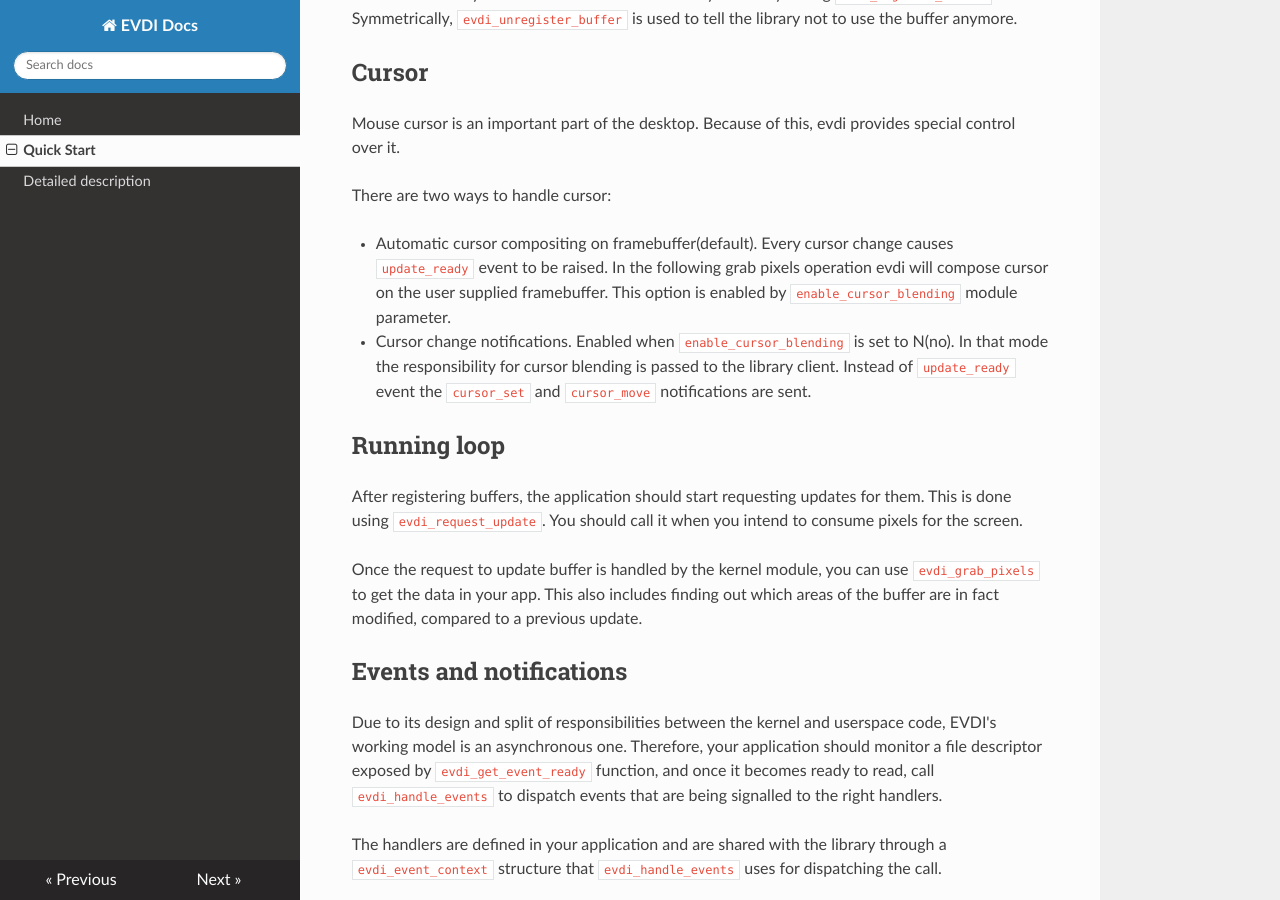
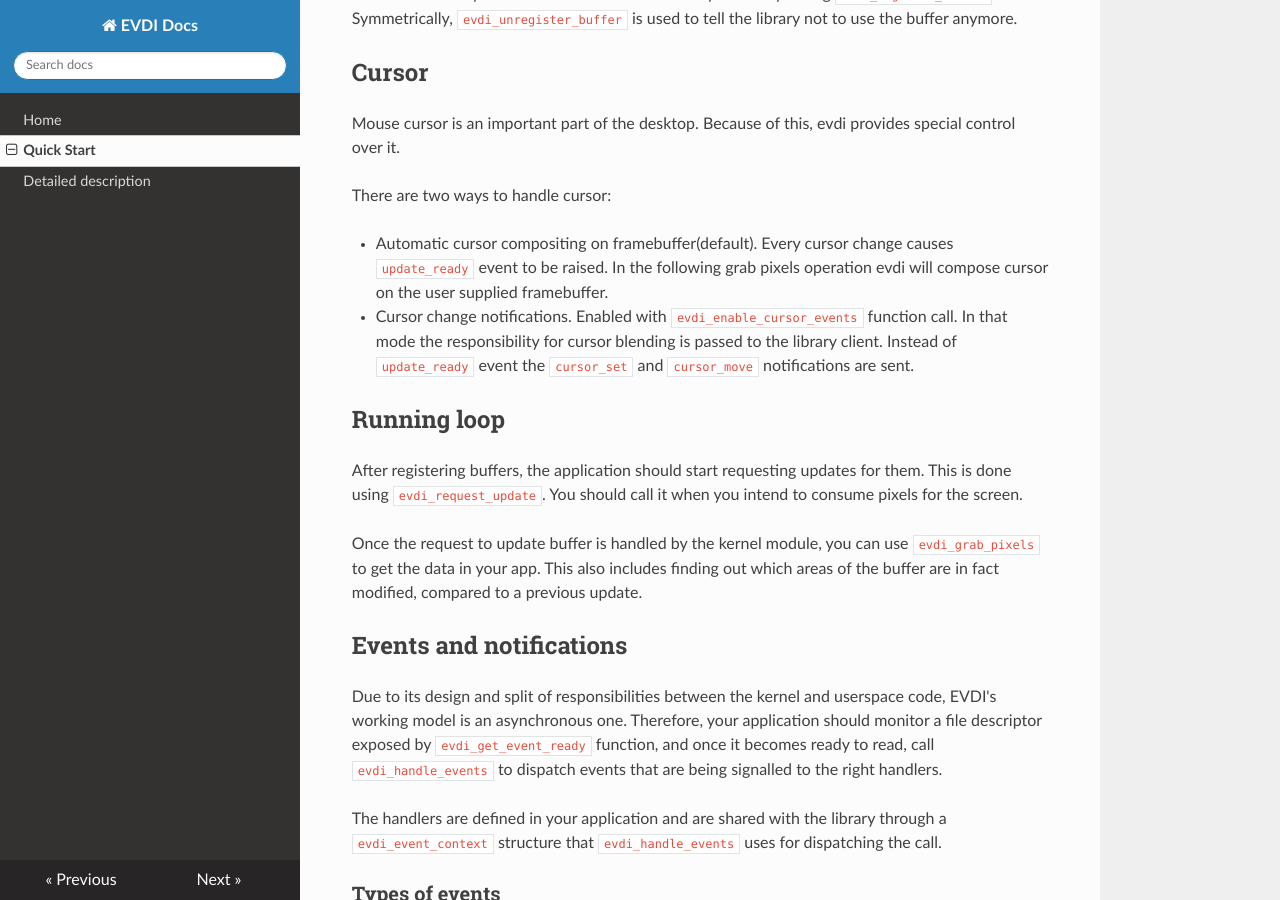
Before and after one commit to DisplayLink/evdi, an MkDocs documentation site: the page built from docs/quickstart.md, in a window 1280 px wide and 900 px high, scrolled down 2165 px. Built offline with MkDocs 1.6.1, drawn with Linux system fonts in a browser that asks for light colours; nearby versions of some CDN libraries; old or Windows-style settings are respelled for this version of MkDocs.

Commit message:
Remove cursor blending parameter and update documentation

```diff
--- a/docs/quickstart.md
+++ b/docs/quickstart.md
@@ -65,8 +65,8 @@
 There are two ways to handle cursor:
 
  * Automatic cursor compositing on framebuffer(default). Every cursor change causes `update_ready` event to be raised. In the following grab pixels operation evdi will compose cursor
-on the user supplied framebuffer. This option is enabled by `enable_cursor_blending` module parameter.
- * Cursor change notifications. Enabled when `enable_cursor_blending` is set to N(no).
+on the user supplied framebuffer.
+ * Cursor change notifications. Enabled with `evdi_enable_cursor_events` function call.
 In that mode the responsibility for cursor blending is passed to the library client. Instead of `update_ready` event the `cursor_set` and `cursor_move` notifications are sent.
 
 ## Running loop
```
Also changed, not shown: docs/details.md (+0 -1 lines), 7 other files.
